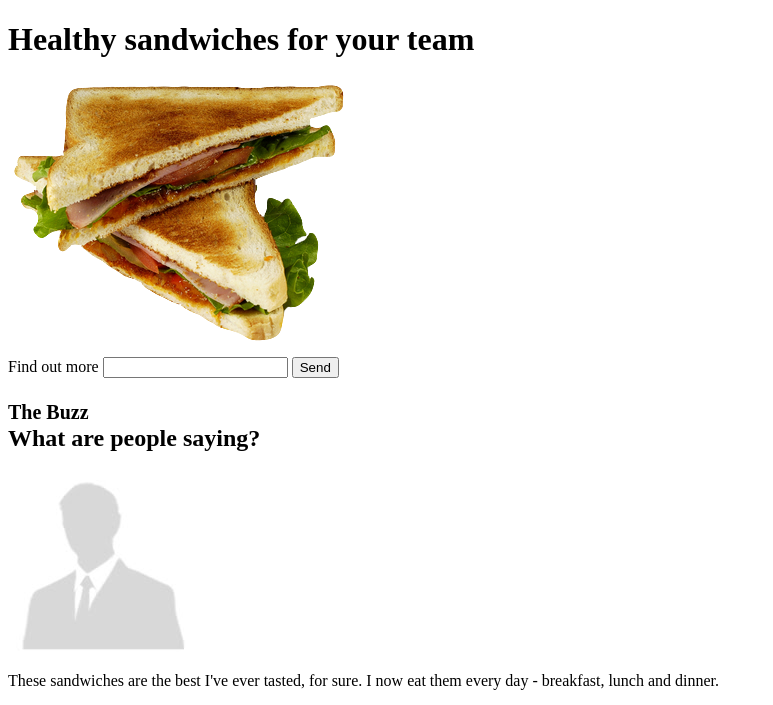
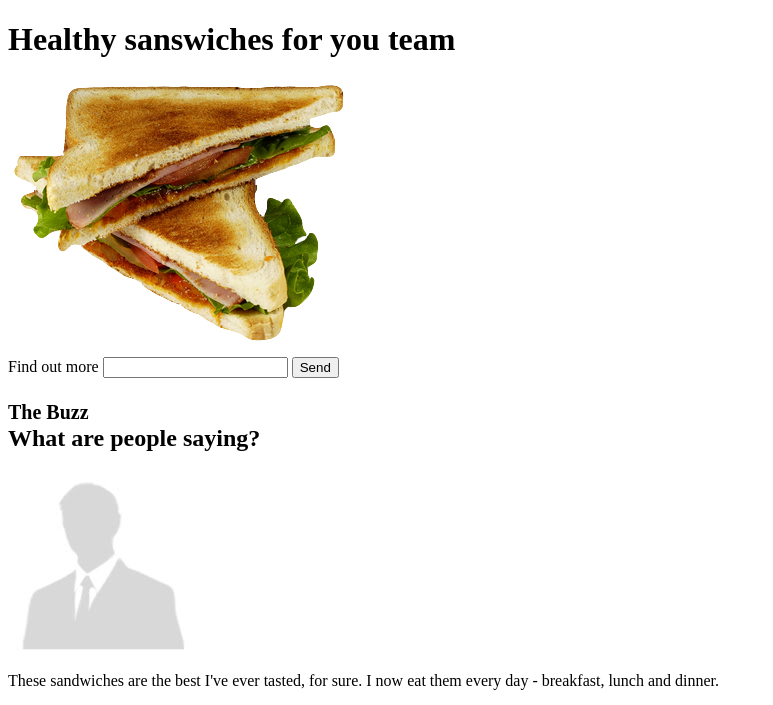
Before and after one commit to thulicoder01/cfg-project-1, a plain HTML site: page index.html in a window 1280 px wide. Shown: the top 705 px of the page, without its empty margins (0-773 px from the left). Drawn offline with Linux system fonts and the light colour scheme.

Commit message:
opiop
poipo

```diff
--- a/index.html
+++ b/index.html
@@ -1,14 +1,13 @@
 <!DOCTYPE html>
 <html>
 <head>
-  <title>Sam's Sarnies</title>
-
+  <title>LEE heels</title>
 </head>
 
 <body>
   <div class='jumbotron'>
 
-    <h1>Healthy sandwiches for your team</h1>
+    <h1>Healthy sanswiches for you team </h1>
 
     <img src='images/sandwich.png'>
 
```
